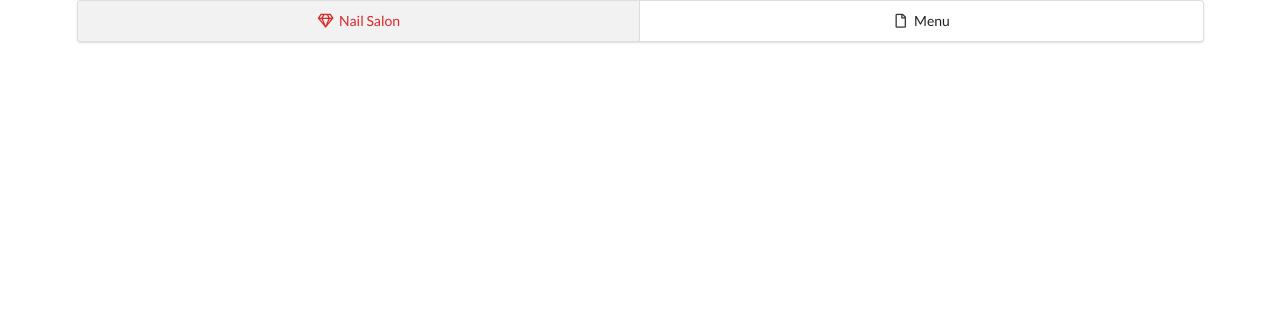
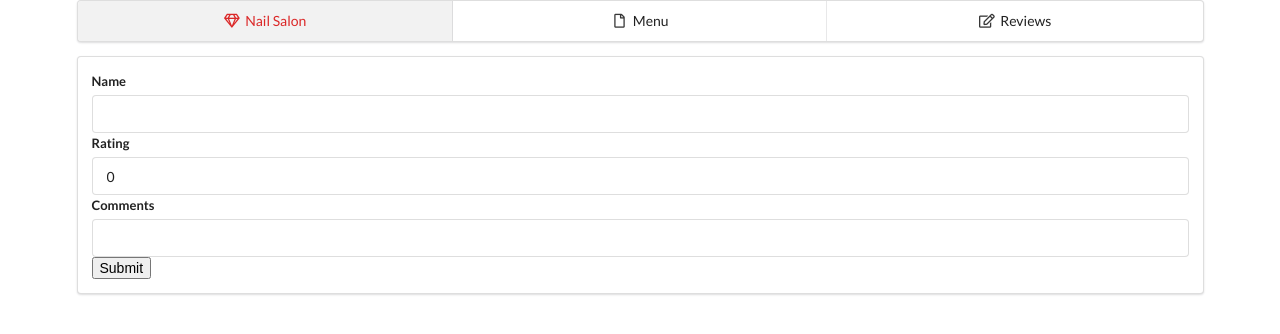
Before and after one commit to ddoan0/nail-salon, a React (Create React App) app: page /reviews in a window 1280 px wide. Shown: the top 334 px of the page. Built offline with nearby package versions, Linux system fonts and the light colour scheme.

Commit message:
Adds Reviews tab and form for review submission

```diff
--- a/src/components/App.js
+++ b/src/components/App.js
@@ -3,6 +3,7 @@ import { BrowserRouter, Route } from 'react-router-dom';
 
 import Home from './Home';
 import Menu from './menu-components/Menu';
+import Reviews from './reviews-components/Reviews';
 import Header from './Header';
 
 const App = () => {
@@ -13,6 +14,7 @@ const App = () => {
         <div>
           <Route path="/" exact component={Home} />
           <Route path="/menu" exact component={Menu} />
+          <Route path="/reviews" exact component={Reviews} />
         </div>
       </BrowserRouter>
     </div>
--- a/src/components/Header.js
+++ b/src/components/Header.js
@@ -14,7 +14,7 @@ class Header extends React.Component {
 
   render() {
     return (
-      <div className="ui fluid two item menu ">
+      <div className="ui fluid three item menu ">
         <Link
           onClick={() => this.onHeaderClick('Nail Salon')}
           to="/"
@@ -31,6 +31,14 @@ class Header extends React.Component {
           <i className="file outline icon"></i>
           Menu
         </Link>
+        <Link
+          onClick={() => this.onHeaderClick('Reviews')}
+          to="/reviews"
+          className={this.state.selectedHeader === 'Reviews' ? 'active red item': 'item'}
+        >
+          <i className="edit outline icon"></i>
+          Reviews
+        </Link>
       </div>
     );
   }
--- /dev/null
+++ b/src/components/reviews-components/Reviews.js
@@ -0,0 +1,50 @@
+import React from 'react';
+
+import ReviewsForm from './ReviewsForm';
+
+class Reviews extends React.Component {
+  state = {
+    reviews: [],
+  };
+
+  onFormSubmit = (name, rating, comment) => {
+    const newReview = {
+      name: name,
+      rating: rating,
+      comment: comment
+    };
+    this.setState({
+      reviews: [...this.state.reviews, newReview]
+    });
+  }
+
+  renderListHelper() {
+    return this.state.reviews.map(review => {
+      return (
+        <div className="item" key={review.name}>
+          <i className="large middle aligned icon user" />
+          <div className="content">
+            <div className="description">
+              <h2>{review.name}</h2>
+              <p>{review.rating}</p>
+              <p>{review.comment}</p>
+            </div>
+          </div>
+        </div>
+      );
+    })
+  }
+
+  render() {
+    return (
+      <React.Fragment>
+        <ReviewsForm onFormSubmit={this.onFormSubmit} />
+        <div className="ui relaxed divided list">
+          {this.renderListHelper()}
+        </div>
+      </React.Fragment>
+    );
+  }
+}
+
+export default Reviews;
--- /dev/null
+++ b/src/components/reviews-components/ReviewsForm.js
@@ -0,0 +1,58 @@
+import React from 'react';
+
+class ReviewsForm extends React.Component {
+  state = {
+    name: '',
+    rating: 0,
+    comment: ''
+  };
+
+  onNameChange = (event) => {
+    this.setState({ name: event.target.value });
+  }
+
+  onRatingChange = (event) => {
+    this.setState({ rating: event.target.value });
+  }
+
+  onCommentChange = (event) => {
+    this.setState({ comment: event.target.value });
+  }
+  onFormSubmit = (event) => {
+    event.preventDefault();
+    console.log('hello?');
+    this.props.onFormSubmit(this.state.name, this.state.rating, this.state.comment);
+  }
+
+  render() {
+    return (
+      <div className="ui segment">
+        <form onSubmit={this.onFormSubmit} className="ui form">
+          <div className="field">
+            <label>Name</label>
+            <input
+              type="text"
+              value={this.state.name}
+              onChange={this.onNameChange}
+            />
+            <label>Rating</label>
+            <input
+              type="number"
+              value={this.state.rating}
+              onChange={this.onRatingChange}
+            />
+            <label>Comments</label>
+            <input
+              type="text"
+              value={this.state.comment}
+              onChange={this.onCommentChange}
+            />
+            <button type="button" onClick={this.onFormSubmit}>Submit</button>
+          </div>
+        </form>
+      </div>
+    );
+  };
+}
+
+export default ReviewsForm;
```
Also changed, not shown: 1 other file (tests, documents, lock files or other folders).
